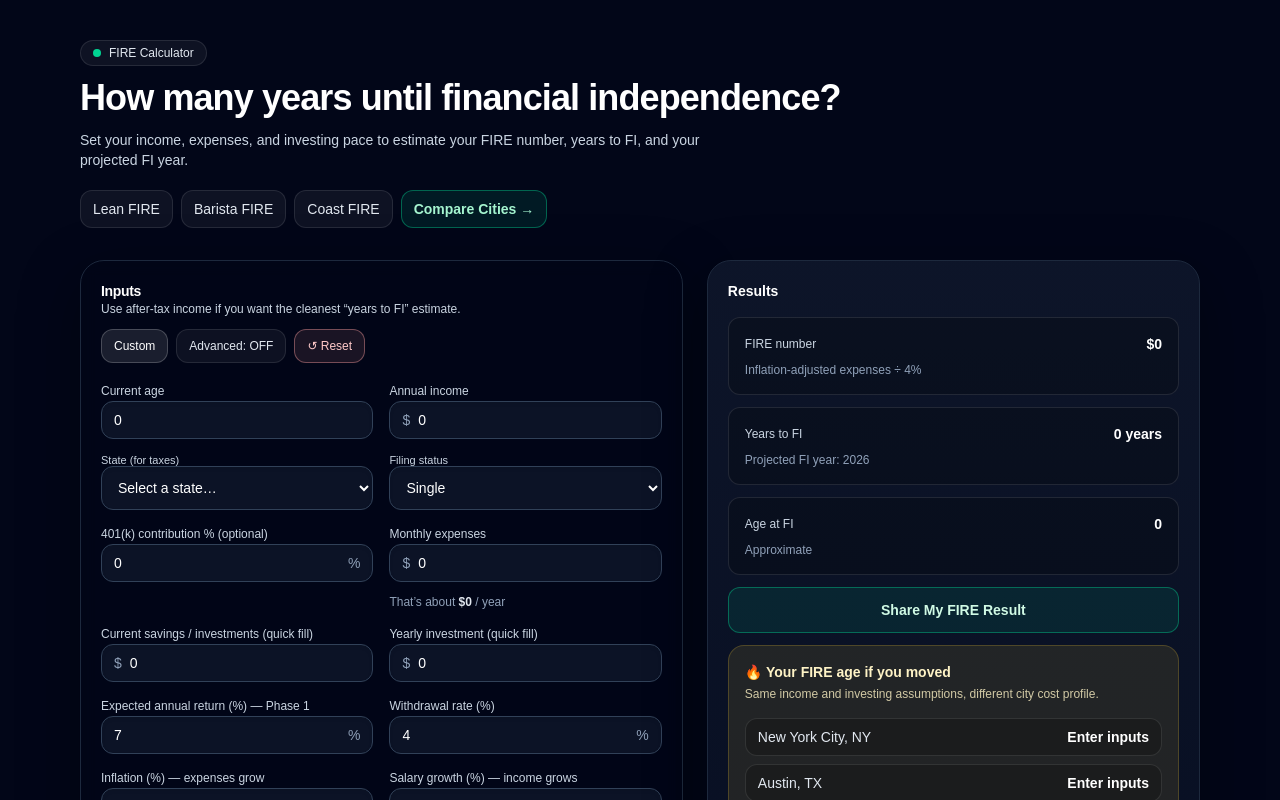
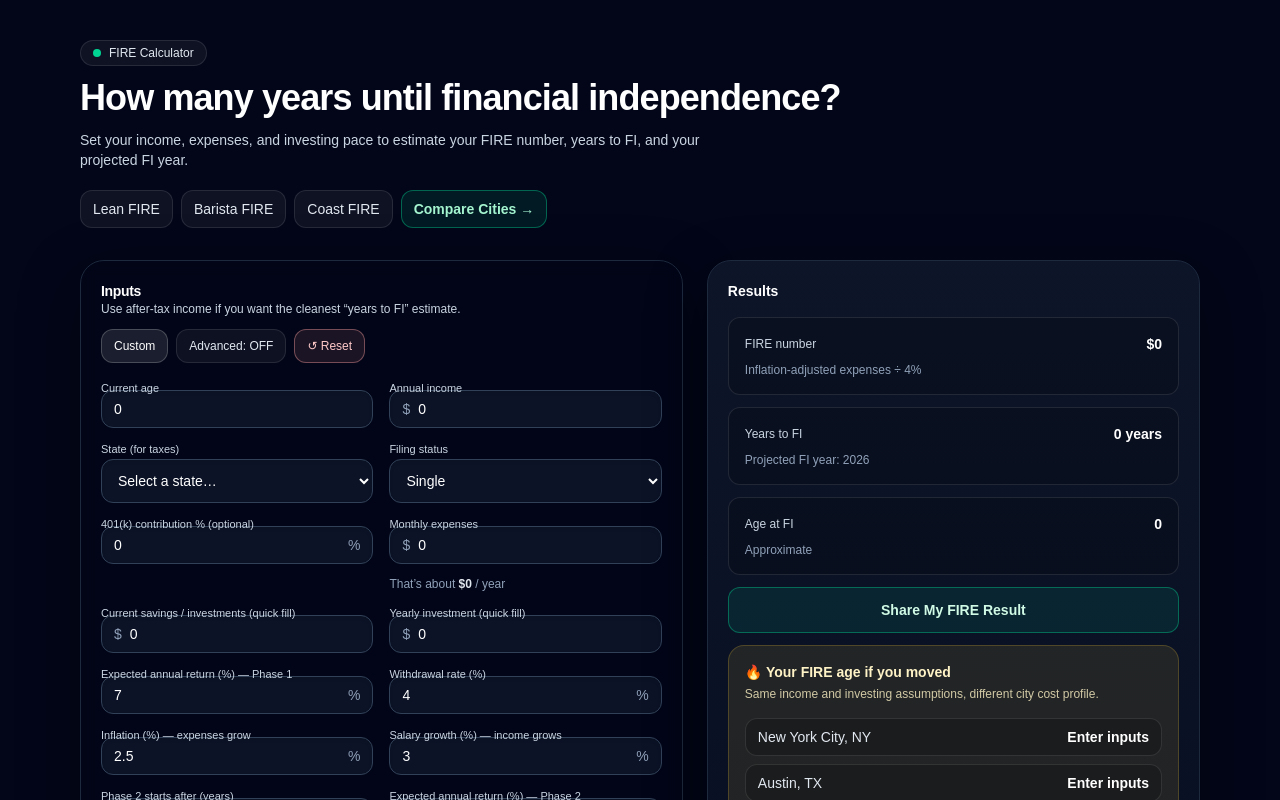
Before and after one commit to unmovedrooted/relocation-by-numbers, a Next.js app: page /fire-calculator in a window 1280 px wide. Shown: the top 800 px of the page. Built offline with nearby package versions, Linux system fonts and the light colour scheme.

Commit message:
Tighten Fire calculator label spacing

```diff
--- a/src/components/FireCalculator.tsx
+++ b/src/components/FireCalculator.tsx
@@ -730,7 +730,7 @@ const [inputs, setInputs] = useState<Inputs>(() => ({
 
           {/* State dropdown (no default) */}
           <label className="block">
-            <div className="mb-0 text-[11px] leading-none font-medium text-slate-300">State (for taxes)</div>
+            <div className="mb-1 text-[11px] leading-none font-medium text-slate-300">State (for taxes)</div>
             <select
               className="h-11 w-full rounded-xl border border-slate-700 bg-slate-900/80 px-3 text-sm text-white shadow-inner outline-none transition focus:border-emerald-400/50 focus:ring-4 focus:ring-emerald-400/10"
               value={inputs.state}
@@ -748,7 +748,7 @@ const [inputs, setInputs] = useState<Inputs>(() => ({
           </label>
 
           <label className="block">
-            <div className="mb-0 text-[11px] leading-none font-medium text-slate-300">Filing status</div>
+            <div className="mb-1 text-[11px] leading-none font-medium text-slate-300">Filing status</div>
             <select
               className="h-11 w-full rounded-xl border border-slate-700 bg-slate-900/80 px-3 text-sm text-white shadow-inner outline-none transition focus:border-emerald-400/50 focus:ring-4 focus:ring-emerald-400/10"
               value={inputs.filingStatus}
@@ -1324,7 +1324,7 @@ function Field({
 
   return (
     <label className="block">
-      <div className="mb-0.5 text-xs font-medium text-slate-300">{label}</div>
+      <div className="-mb-1 text-[11px] leading-none font-medium text-slate-300">{label}</div>
       <div className="flex items-center rounded-xl border border-slate-700 bg-slate-900/80 px-3 py-2 shadow-inner transition focus-within:border-emerald-400/50 focus-within:ring-4 focus-within:ring-emerald-400/10">
         {prefix ? <span className="mr-2 text-sm text-slate-400">{prefix}</span> : null}
         <input
```
